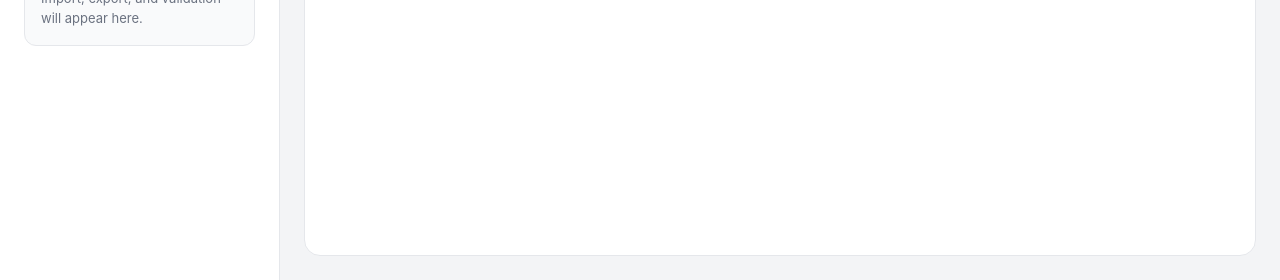
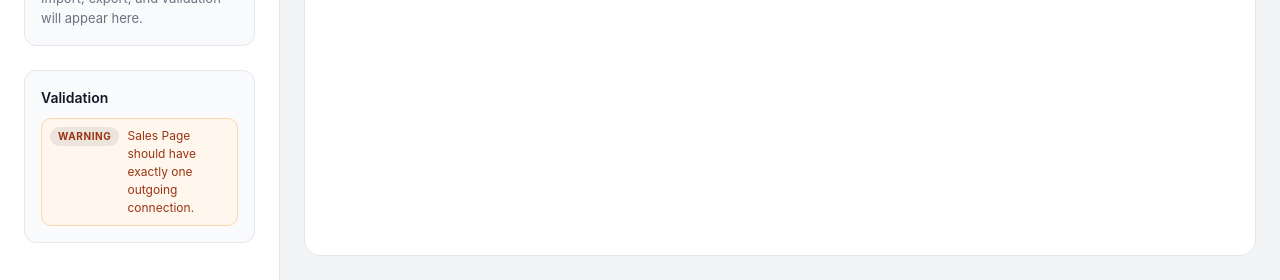
Before and after one commit to Naboni/CartPanda, a React (Vite) app: page / in a window 1280 px wide. Shown: the part 520-800 px from the top of the page. Built offline with nearby package versions, Linux system fonts and the light colour scheme.

Commit message:
add validation panel and enfore funnel rules

```diff
--- a/src/App.css
+++ b/src/App.css
@@ -94,6 +94,56 @@
   height: 10px;
   border-radius: 999px;
   background: #2563eb;
+  flex-shrink: 0;
+}
+
+.validation {
+  margin-top: 10px;
+  display: flex;
+  flex-direction: column;
+  gap: 8px;
+  font-size: 12px;
+  color: #111827;
+}
+
+.validation__empty {
+  margin: 0;
+  color: #6b7280;
+}
+
+.validation__item {
+  display: flex;
+  gap: 8px;
+  align-items: flex-start;
+  padding: 8px;
+  border-radius: 10px;
+  border: 1px solid transparent;
+  background: #ffffff;
+}
+
+.validation__item--error {
+  border-color: #fecaca;
+  background: #fef2f2;
+  color: #991b1b;
+}
+
+.validation__item--warning {
+  border-color: #fed7aa;
+  background: #fff7ed;
+  color: #9a3412;
+}
+
+.validation__badge {
+  display: inline-flex;
+  align-items: center;
+  padding: 2px 8px;
+  border-radius: 999px;
+  font-size: 10px;
+  font-weight: 700;
+  text-transform: uppercase;
+  letter-spacing: 0.06em;
+  background: rgba(15, 23, 42, 0.08);
+  color: inherit;
   flex-shrink: 0;
 }
 
--- a/src/App.tsx
+++ b/src/App.tsx
@@ -1,9 +1,9 @@
 import { useMemo, useState } from 'react'
-import ReactFlow, { Background, type ReactFlowInstance } from 'reactflow'
+import ReactFlow, { Background, MarkerType, type ReactFlowInstance } from 'reactflow'
 
 import { nodeTypes } from './features/funnel/components/nodes/nodeTypes'
 import { useFunnelStore } from './features/funnel/state/store'
-import type { NodeType } from './features/funnel/types'
+import type { FunnelEdge, FunnelNode, NodeType } from './features/funnel/types'
 import './App.css'
 
 const paletteItems: Array<{ type: NodeType; label: string }> = [
@@ -24,6 +24,39 @@ function App() {
   const onConnect = useFunnelStore((state) => state.onConnect)
 
   const hasNodes = useMemo(() => nodes.length > 0, [nodes.length])
+  const nodeById = useMemo(() => {
+    return nodes.reduce<Record<string, FunnelNode>>((acc, node) => {
+      acc[node.id] = node
+      return acc
+    }, {})
+  }, [nodes])
+
+  const validation = useMemo(() => {
+    const errors: string[] = []
+    const warnings: string[] = []
+
+    edges.forEach((edge) => {
+      const sourceNode = nodeById[edge.source]
+      if (sourceNode?.data.type === 'thankyou') {
+        errors.push('Thank You pages cannot have outgoing connections.')
+      }
+    })
+
+    const salesNode = nodes.find((node) => node.data.type === 'sales')
+    if (salesNode) {
+      const salesEdges = edges.filter((edge) => edge.source === salesNode.id)
+      if (salesEdges.length !== 1) {
+        warnings.push('Sales Page should have exactly one outgoing connection.')
+      } else {
+        const targetNode = nodeById[salesEdges[0]?.target]
+        if (targetNode?.data.type !== 'order') {
+          warnings.push('Sales Page should connect to an Order Page.')
+        }
+      }
+    }
+
+    return { errors, warnings }
+  }, [edges, nodeById, nodes])
 
   return (
     <div className="app">
@@ -63,6 +96,26 @@ function App() {
             Import, export, and validation will appear here.
           </p>
         </section>
+        <section className="sidebar__section" aria-label="Validation">
+          <h2 className="sidebar__section-title">Validation</h2>
+          <div className="validation">
+            {validation.errors.length === 0 && validation.warnings.length === 0 && (
+              <p className="validation__empty">No issues detected yet.</p>
+            )}
+            {validation.errors.map((error, index) => (
+              <div className="validation__item validation__item--error" key={`error-${index}`}>
+                <span className="validation__badge">Error</span>
+                <span>{error}</span>
+              </div>
+            ))}
+            {validation.warnings.map((warning, index) => (
+              <div className="validation__item validation__item--warning" key={`warn-${index}`}>
+                <span className="validation__badge">Warning</span>
+                <span>{warning}</span>
+              </div>
+            ))}
+          </div>
+        </section>
       </aside>
       <main className="canvas" aria-label="Funnel canvas">
         <div className="canvas__header">
@@ -97,6 +150,10 @@ function App() {
             onInit={setReactFlowInstance}
             onConnect={(connection) => {
               if (connection.source && connection.target) {
+                const sourceNode = nodeById[connection.source]
+                if (sourceNode?.data.type === 'thankyou') {
+                  return
+                }
                 onConnect(connection.source, connection.target)
               }
             }}
@@ -104,6 +161,13 @@ function App() {
               updateNodePosition(node.id, node.position)
             }}
             panOnDrag
+            defaultEdgeOptions={{
+              markerEnd: {
+                type: MarkerType.ArrowClosed,
+                color: '#111827',
+              },
+              style: { strokeWidth: 2, stroke: '#111827' },
+            }}
             fitView
           >
             <Background gap={20} size={1} color="#e5e7eb" />
```
